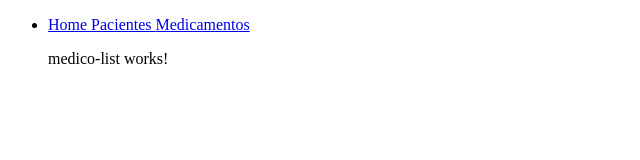
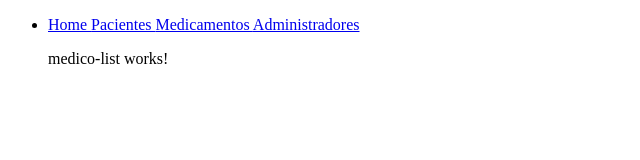
Before and after one commit to Uniandes-ISIS2603-backup/s4-front-MedicinaPrepagada, an Angular app: page / in a window 1280 px wide. Shown: the top 160 px of the page, without its empty margins (0-640 px from the left). Built offline with nearby package versions, Linux system fonts and the light colour scheme.

Commit message:
Correcion admi v2

```diff
--- a/src/app/app.component.html
+++ b/src/app/app.component.html
@@ -4,6 +4,7 @@
         <a routerLink="/"> Home </a>
         <a routerLink="/pacientes/list"> Pacientes </a>
         <a routerLink="/medicamentos/list"> Medicamentos </a>
+        <a routerLink="/administradores/list"> Administradores </a>
         <app-medico-list></app-medico-list>
     </li>
 </ul>
```
Also changed, not shown: 1 other file (tests, documents, lock files or other folders).
